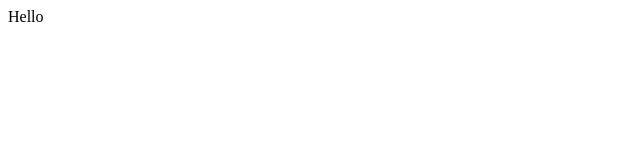
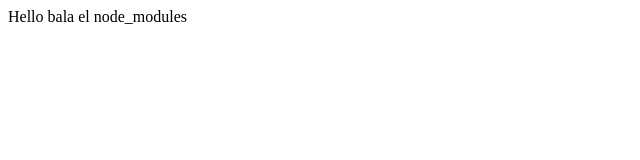
Before and after one commit to falaouie/demo-repo, a plain HTML site: page index.html in a window 1280 px wide. Shown: the whole page, without its empty margins (0-640 px from the left). Drawn offline with Linux system fonts and the light colour scheme.

Commit message:
bala el node_modules

```diff
--- a/index.html
+++ b/index.html
@@ -1 +1 @@
-<div>Hello</div>
+<div>Hello bala el node_modules</div>
```
